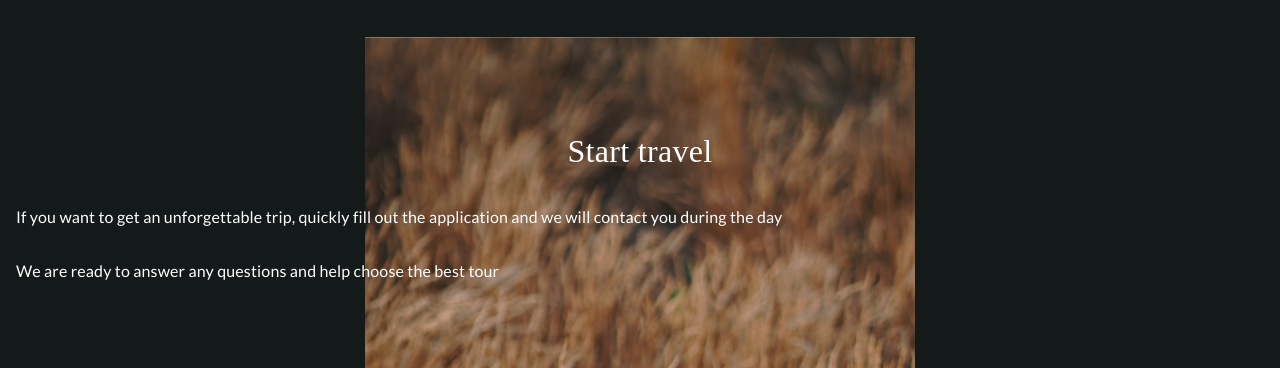
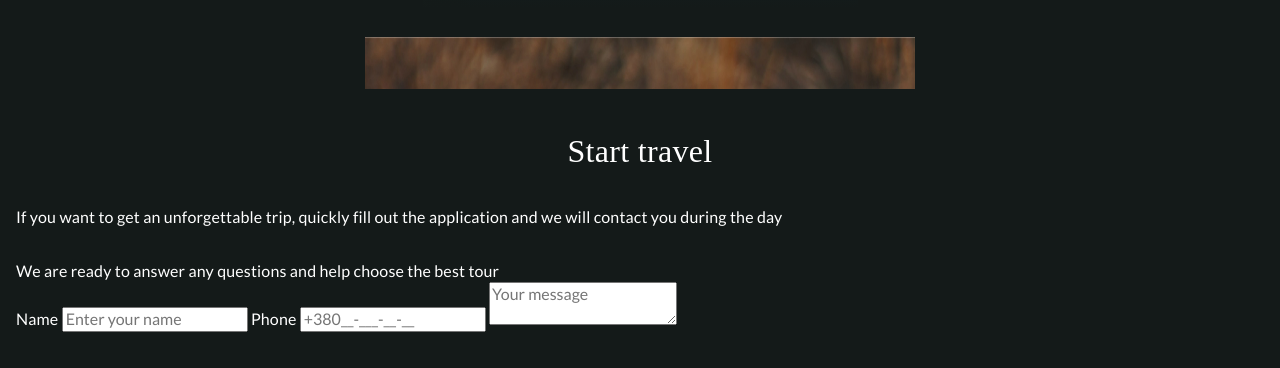
Before and after one commit to Volodymyr-Mospan/PP_HTML_Unlock_the_Wonders_of_Ukraine, a website built with Vite: page index.html in a window 1280 px wide. Shown: the part 3500-3868 px from the top of the page. Built offline with nearby package versions, Linux system fonts and the light colour scheme; files whose address does not match are found by name; a web font is replaced by a local one.

Commit message:
adds form to Trip Application section

```diff
--- a/css/main.css
+++ b/css/main.css
@@ -317,6 +317,8 @@ p + p {
 .trip-application-container {
   padding-top: 40px;
   padding-bottom: 40px;
+
+  background-color: var(--bg);
 }
 
 /* ========================= Trip application ========================= */
--- a/index.html
+++ b/index.html
@@ -326,7 +326,19 @@
           </p>
           <p>We are ready to answer any questions and help choose the best tour</p>
 
-          <form></form>
+          <form>
+            <label>
+              Name
+              <input type="text" placeholder="Enter your name" />
+            </label>
+            <label>
+              Phone
+              <input type="tel" placeholder="+380__-___-__-__" />
+            </label>
+            <label>
+              <textarea name="" id="" placeholder="Your message"></textarea>
+            </label>
+          </form>
         </div>
       </section>
     </main>
```
